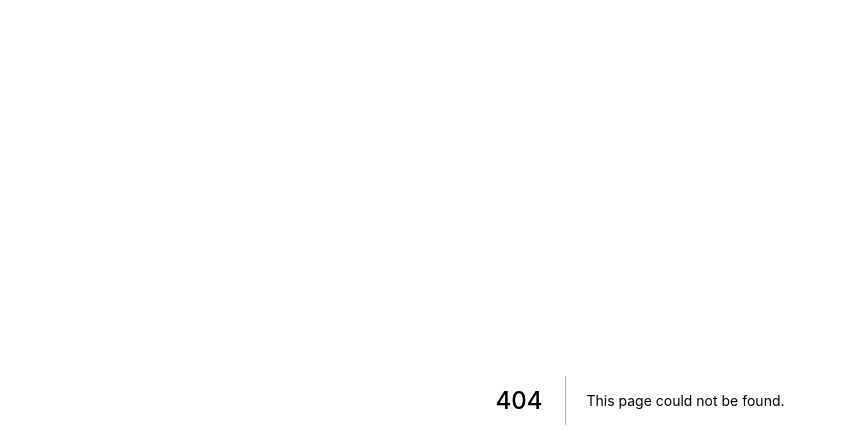
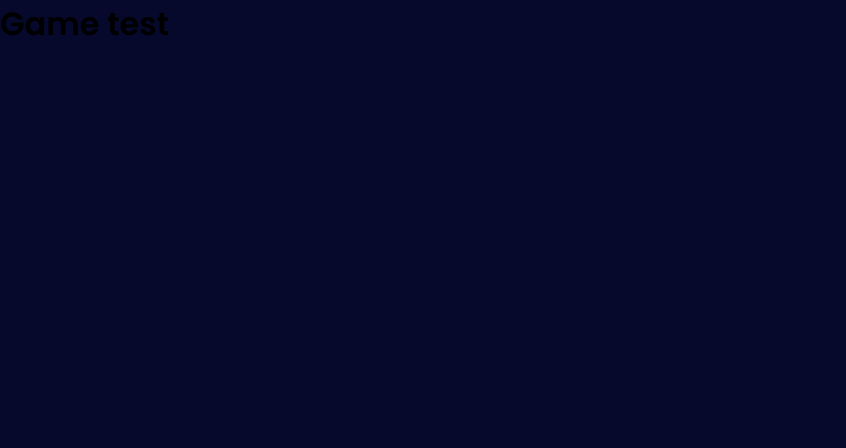
Before and after one commit to denzelws/won-games, a Next.js app in the folder client/: page /game/1 in a window 1280 px wide. Before the commit this address had no page. Shown: the top 448 px of the page, without its empty margins (0-846 px from the left). Built offline with nearby package versions, Linux system fonts and the light colour scheme.

Commit message:
Add /game/[slug] page

```diff
--- /dev/null
+++ b/client/src/pages/game/[slug].tsx
@@ -0,0 +1,3 @@
+export default function Index() {
+  return <h1>Game test</h1>
+}
```
